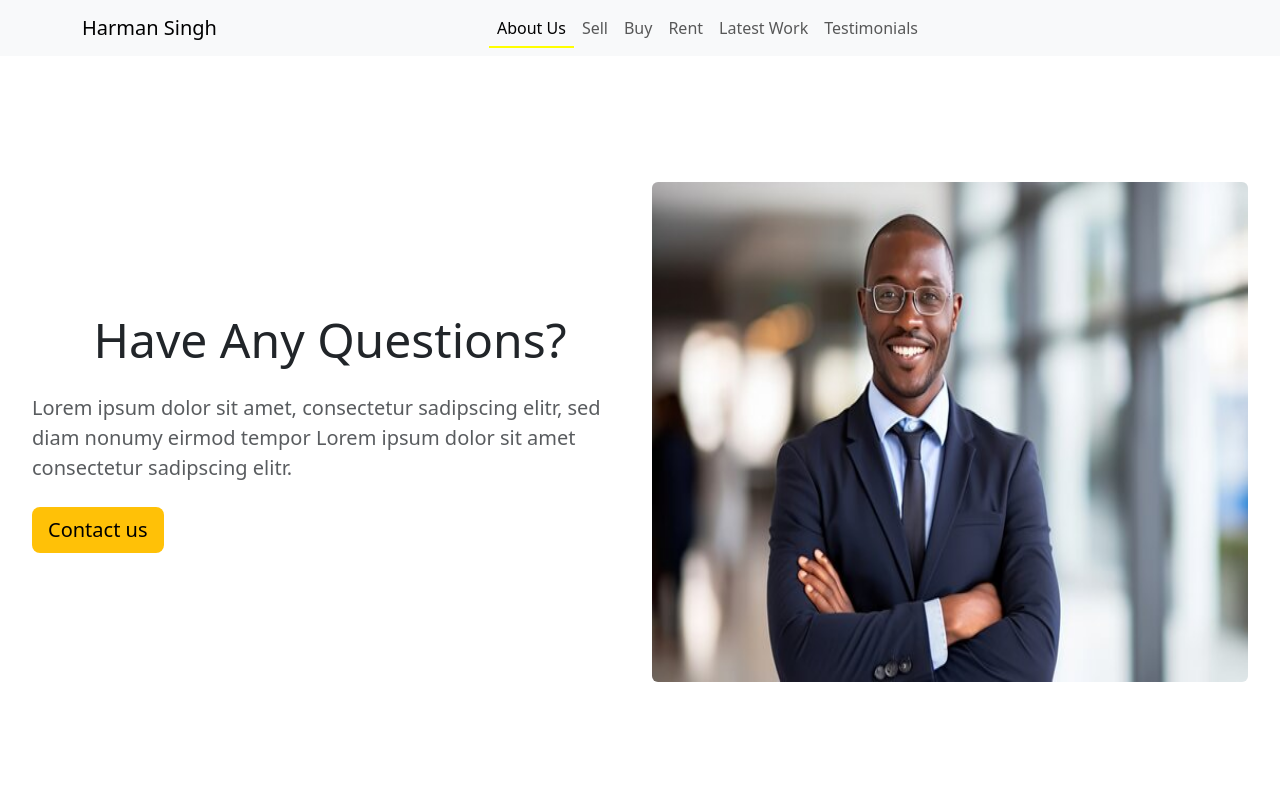
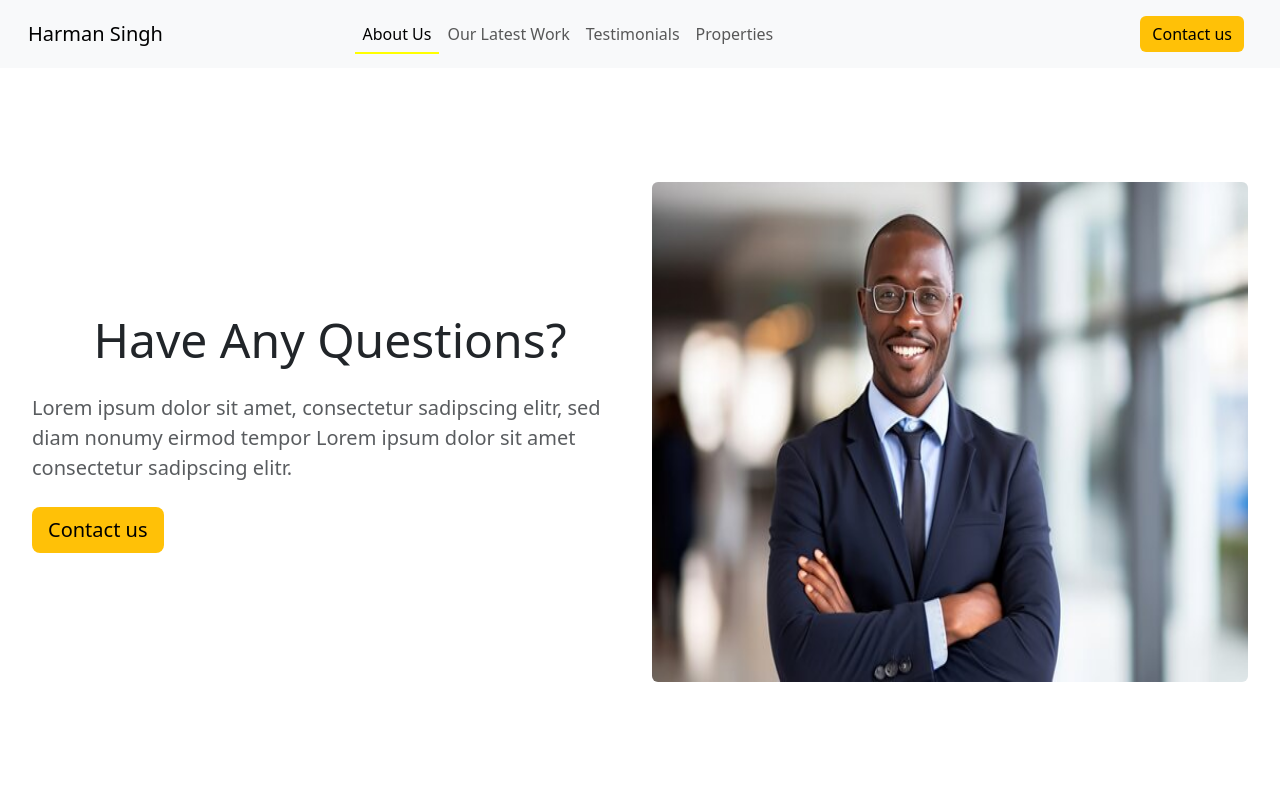
Before and after one commit to Karmveer27/harman-website, a React (Vite) app in the folder frontend/: page / in a window 1280 px wide. Shown: the top 800 px of the page. Built offline with nearby package versions, Linux system fonts and the light colour scheme.

Commit message:
Fixed issues with nav bar

```diff
--- a/frontend/src/components/Header/index.css
+++ b/frontend/src/components/Header/index.css
@@ -2,7 +2,6 @@
 .nav-link {
     position: relative;
 }
-
 
 .nav-link::after {
     content: "";
@@ -16,28 +15,33 @@
     transform-origin: bottom right;
 }
 
-
 .nav-link:hover::after {
     transform: scaleX(1);
     transform-origin: bottom left;
 }
-
 
 .nav-link.active::after {
     transform: scaleX(1);
     transform-origin: bottom left;
 }
 
+
+.nav-link-no-underline::after,
+.nav-link-no-underline:hover::after,
+.nav-link-no-underline.active::after {
+    content: none;
+}
+
 @media (max-width: 1000px) {
     .nav-link::after {
-
+        display: none;
     }
 
     .nav-link:hover::after {
-        transform: scaleX(0);
+        display: none;
     }
 
     .nav-link.active::after {
-        transform: scaleX(0);
+        display: none;
     }
 }
--- a/frontend/src/components/Header/index.jsx
+++ b/frontend/src/components/Header/index.jsx
@@ -13,8 +13,8 @@ function Header() {
 
     return (
         <Navbar expand="lg" className="bg-body-tertiary fixed-top">
-            <Container>
-                <Navbar.Brand href="#home" className="me-auto">Harman Singh</Navbar.Brand>
+            <Container fluid>
+                <Navbar.Brand href="#home" className="ms-3">Harman Singh</Navbar.Brand>
                 <Navbar.Toggle aria-controls="basic-navbar-nav" />
                 <Navbar.Collapse id="basic-navbar-nav">
                     <Nav className="mx-auto">
@@ -26,32 +26,11 @@ function Header() {
                             About Us
                         </Nav.Link>
                         <Nav.Link
-                            href="#sell"
-                            className={activeLink === '#sell' ? 'active' : ''}
-                            onClick={() => handleSetActiveLink('#sell')}
+                            href="#latest-work"
+                            className={activeLink === '#latest-work' ? 'active' : ''}
+                            onClick={() => handleSetActiveLink('#latest-work')}
                         >
-                            Sell
-                        </Nav.Link>
-                        <Nav.Link
-                            href="#buy"
-                            className={activeLink === '#buy' ? 'active' : ''}
-                            onClick={() => handleSetActiveLink('#buy')}
-                        >
-                            Buy
-                        </Nav.Link>
-                        <Nav.Link
-                            href="#rent"
-                            className={activeLink === '#rent' ? 'active' : ''}
-                            onClick={() => handleSetActiveLink('#rent')}
-                        >
-                            Rent
-                        </Nav.Link>
-                        <Nav.Link
-                            href="#latest"
-                            className={activeLink === '#latest' ? 'active' : ''}
-                            onClick={() => handleSetActiveLink('#latest')}
-                        >
-                            Latest Work
+                            Our Latest Work
                         </Nav.Link>
                         <Nav.Link
                             href="#testimonials"
@@ -59,6 +38,22 @@ function Header() {
                             onClick={() => handleSetActiveLink('#testimonials')}
                         >
                             Testimonials
+                        </Nav.Link>
+                        <Nav.Link
+                            href="#properties"
+                            className={activeLink === '#properties' ? 'active' : ''}
+                            onClick={() => handleSetActiveLink('#properties')}
+                        >
+                            Properties
+                        </Nav.Link>
+                    </Nav>
+                    <Nav className="ms-auto me-3">
+                        <Nav.Link
+                            href="#contact"
+                            className="nav-link-no-underline"
+                            onClick={() => handleSetActiveLink('#')}
+                        >
+                            <button className="btn btn-warning btn-md">Contact us</button>
                         </Nav.Link>
                     </Nav>
                 </Navbar.Collapse>
--- a/frontend/src/components/LatestWork/WorkCard/index.css
+++ b/frontend/src/components/LatestWork/WorkCard/index.css
@@ -1,6 +1,5 @@
 img{
     max-width: 300px;
-    max-height: 00px;
 }
 @media screen and (max-width: 768px) {
     img{
--- a/frontend/src/screens/TestScreen.jsx
+++ b/frontend/src/screens/TestScreen.jsx
@@ -1,7 +1,7 @@
 function TestScreen(){
     return (
         <>
-            TestScreen
+            TestScrsdadsasdeen
         </>
     )
 }
```
Also changed, not shown: frontend/src/components/Testimonials/index.css (added), frontend/src/components/Testimonials/index.jsx (added).
